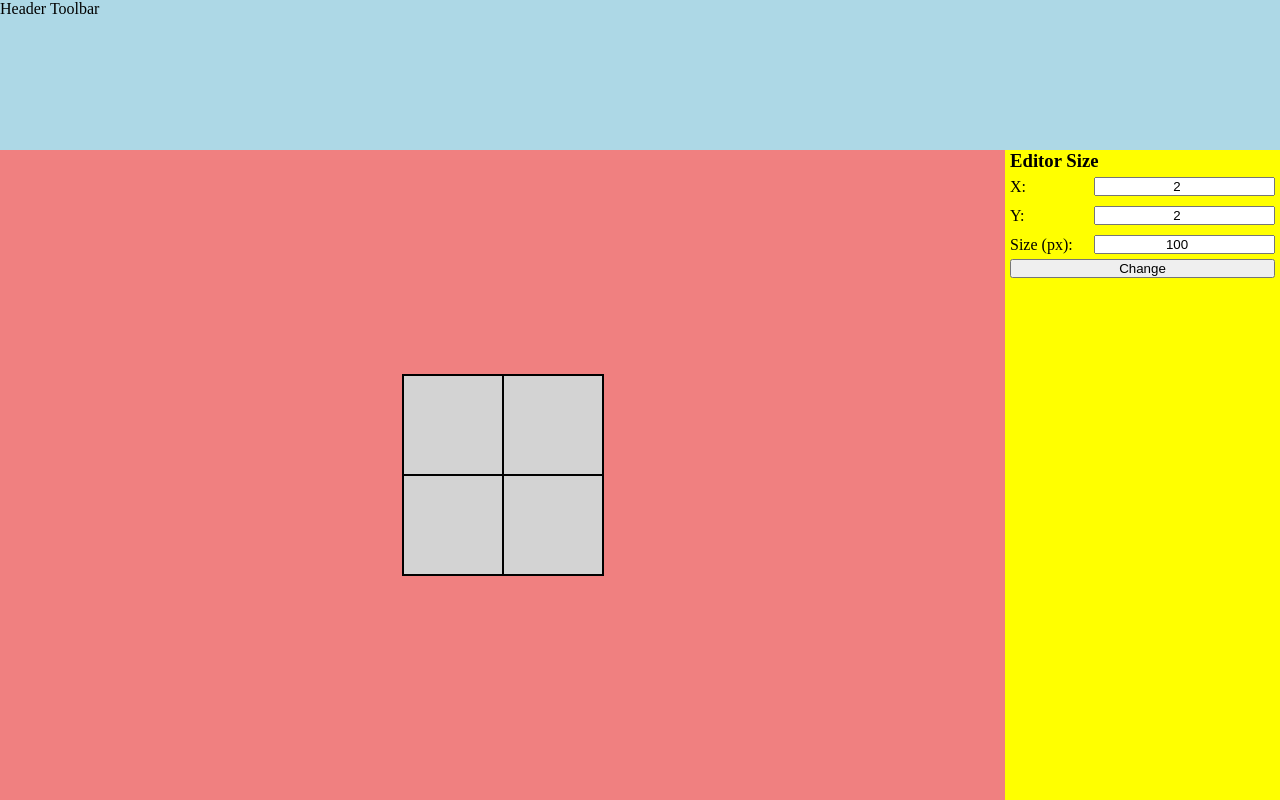
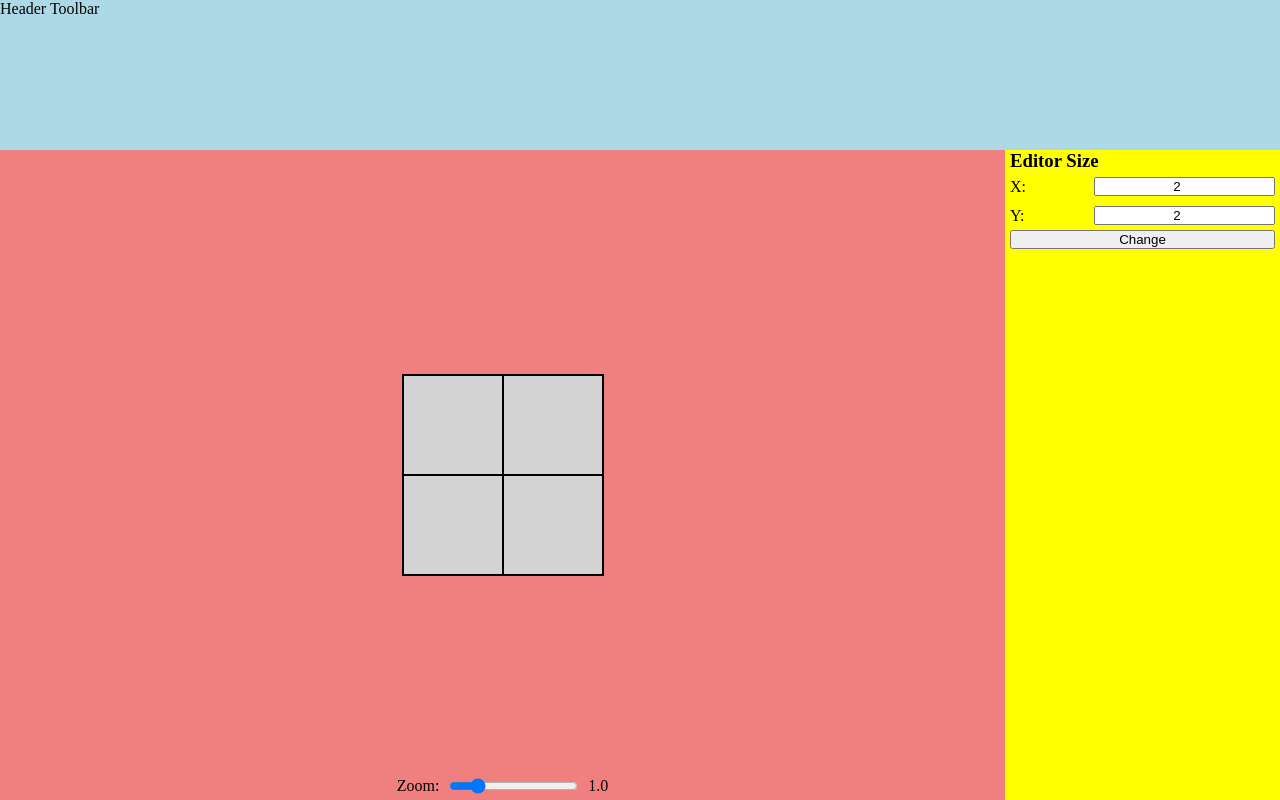
Before and after one commit to theGreatKyle1994/map-sketch, a React (Vite) app in the folder src/renderer/: page / in a window 1280 px wide. Built offline with nearby package versions, Linux system fonts and the light colour scheme.

Commit message:
chore: migrated zoom form to editor window and made it a range

```diff
--- a/src/renderer/src/App.jsx
+++ b/src/renderer/src/App.jsx
@@ -1,5 +1,5 @@
 import HeaderToolbar from "./components/HeaderToolbar";
-import Editor from "./components/Editor";
+import Editor from "./components/editor/Editor";
 import SideToolbar from "./components/sideToolbar/SideToolbar";
 import { useState, createContext } from "react";
 import "./assets/app.css";
--- /dev/null
+++ b/src/renderer/src/assets/editor/editorBottomToolbar.css
@@ -0,0 +1,18 @@
+#editor-bottom-toolbar-container {
+  width: 100%;
+  display: flex;
+  justify-content: space-around;
+  align-items: center;
+  position: absolute;
+  bottom: 0;
+  margin-bottom: 5px;
+}
+
+#zoom-form {
+  display: flex;
+  align-items: center;
+}
+
+#zoom-form input {
+  margin: 0 10px;
+}
--- a/src/renderer/src/components/Editor.jsx
+++ b/src/renderer/src/components/editor/Editor.jsx
@@ -1,7 +1,8 @@
-import Tile from "./Tile";
-import { globalContext } from "../App";
+import EditorBottomToolbar from "./EditorBottomToolbar";
+import Tile from "../Tile";
+import { globalContext } from "../../App";
 import { useContext } from "react";
-import "../assets/editor.css";
+import "../../assets/editor/editor.css";
 
 const Editor = () => {
   const { editorInfo } = useContext(globalContext);
@@ -25,6 +26,7 @@ const Editor = () => {
   return (
     <div id="editor-container">
       <div id="editor-tile-container">{...mapTiles()}</div>
+      <EditorBottomToolbar />
     </div>
   );
 };
--- /dev/null
+++ b/src/renderer/src/components/editor/EditorBottomToolbar.jsx
@@ -0,0 +1,36 @@
+import { useContext } from "react";
+import { globalContext } from "../../App";
+import "../../assets/editor/editorBottomToolbar.css";
+
+const EditorBottomToolbar = () => {
+  const { editorInfo, setEditorInfo } = useContext(globalContext);
+
+  const zoomChangeHandler = (e) => {
+    const { name, value } = e.target;
+    setEditorInfo((prevEditorInfo) => ({
+      ...prevEditorInfo,
+      [name]: value,
+    }));
+  };
+
+  return (
+    <div id="editor-bottom-toolbar-container">
+      <form id="zoom-form">
+        <label htmlFor="editor-toolbar-size">Zoom: </label>
+        <input
+          id="editor-toolbar-size"
+          type="range"
+          step={10}
+          min={10}
+          max={500}
+          name="zoom"
+          value={editorInfo.zoom}
+          onChange={(e) => zoomChangeHandler(e)}
+        />
+        <span>{(editorInfo.zoom / 100).toFixed(1)}</span>
+      </form>
+    </div>
+  );
+};
+
+export default EditorBottomToolbar;
--- a/src/renderer/src/components/sideToolbar/EditorSizeForm.jsx
+++ b/src/renderer/src/components/sideToolbar/EditorSizeForm.jsx
@@ -8,12 +8,11 @@ const EditorSizeForm = () => {
   const [formData, setFormData] = useState({
     x: editorInfo.tiles[0].length,
     y: editorInfo.tiles.length,
-    zoom: 100,
   });
 
   const submitHandler = (e) => {
     e.preventDefault();
-    setEditorInfo(() => {
+    setEditorInfo((prevInfo) => {
       let outline = [];
       for (let i = 0; i < formData.y; i++) {
         let row = [];
@@ -22,7 +21,7 @@ const EditorSizeForm = () => {
         }
         outline.push(row);
       }
-      return { tiles: outline, zoom: formData.zoom };
+      return { ...prevInfo, tiles: outline };
     });
   };
 
@@ -56,17 +55,6 @@ const EditorSizeForm = () => {
           onChange={(e) => changeHandler(e)}
         />
       </div>
-      <div className="sideToolbar-editor-div">
-        <label htmlFor="editor-size">Size (px): </label>
-        <input
-          id="editor-size"
-          type="number"
-          min={10}
-          name="zoom"
-          value={formData.zoom}
-          onChange={(e) => changeHandler(e)}
-        />
-      </div>
       <button type="submit">Change</button>
     </form>
   );
```
Also changed, not shown: src/renderer/src/assets/editor/editor.css (renamed from src/renderer/src/assets/editor.css).
